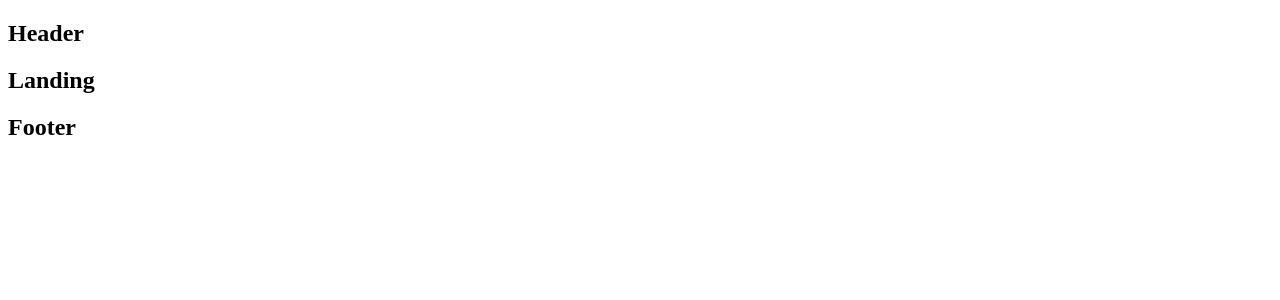
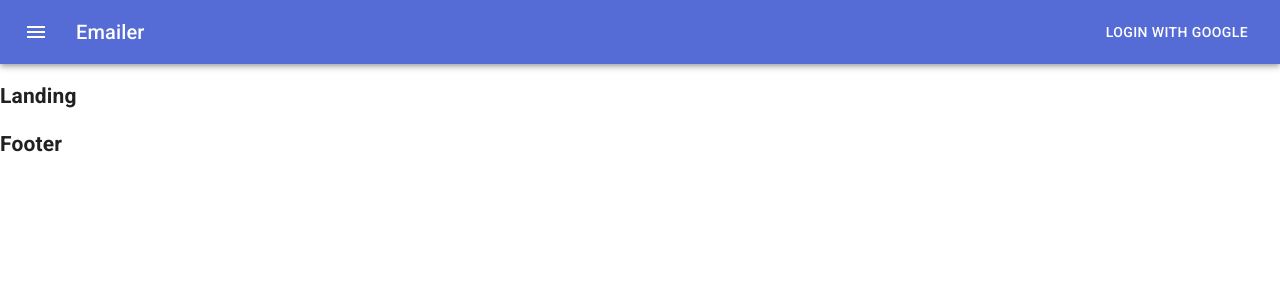
Before and after one commit to ShiftySlothe/Emailer, a React (Create React App) app in the folder client/: page / in a window 1280 px wide. Shown: the top 300 px of the page. Built offline with nearby package versions, Linux system fonts and the light colour scheme.

Commit message:
Implemented Material UI

```diff
--- a/client/package.json
+++ b/client/package.json
@@ -3,6 +3,8 @@
   "version": "0.1.0",
   "private": true,
   "dependencies": {
+    "@material-ui/core": "^4.12.3",
+    "@material-ui/icons": "^4.11.2",
     "@testing-library/jest-dom": "^5.11.4",
     "@testing-library/react": "^11.1.0",
     "@testing-library/user-event": "^12.1.10",
--- a/client/public/index.html
+++ b/client/public/index.html
@@ -3,8 +3,6 @@
   <head>
     <meta charset="utf-8" />
     <link rel="icon" href="%PUBLIC_URL%/favicon.ico" />
-    <meta name="viewport" content="width=device-width, initial-scale=1" />
-    <meta name="theme-color" content="#000000" />
     <meta
       name="description"
       content="Web site created using create-react-app"
@@ -24,7 +22,20 @@
       work correctly both with client-side routing and a non-root public URL.
       Learn how to configure a non-root public URL by running `npm run build`.
     -->
-    <title>React App</title>
+    <title>Emailer</title>
+    <!-- Material UI CDN links -->
+    <link
+      rel="stylesheet"
+      href="https://fonts.googleapis.com/css?family=Roboto:300,400,500,700&display=swap"
+    />
+    <link
+      rel="stylesheet"
+      href="https://fonts.googleapis.com/icon?family=Material+Icons"
+    />
+    <meta
+      name="viewport"
+      content="minimum-scale=1, initial-scale=1, width=device-width"
+    />
   </head>
   <body>
     <noscript>You need to enable JavaScript to run this app.</noscript>
--- a/client/src/components/App.js
+++ b/client/src/components/App.js
@@ -1,9 +1,9 @@
 import React from "react";
 import { BrowserRouter, Route } from "react-router-dom";
+import Container from "@material-ui/core/Container";
+import Box from "@material-ui/core/Box";
 
-function Header() {
-  return <h2>Header</h2>;
-}
+import Header from "./Header";
 
 function Dashboard() {
   return <h2>Dashboard</h2>;
@@ -23,7 +23,7 @@ function Footer() {
 
 function App() {
   return (
-    <div>
+    <Container disableGutters={true}>
       <BrowserRouter>
         <div>
           <Header />
@@ -33,7 +33,7 @@ function App() {
           <Footer />
         </div>
       </BrowserRouter>
-    </div>
+    </Container>
   );
 }
 
--- a/client/src/components/Header.js
+++ b/client/src/components/Header.js
@@ -1,7 +1,45 @@
-import React, { Component } from "react";
+import React from "react";
+import { makeStyles } from "@material-ui/core/styles";
+import AppBar from "@material-ui/core/AppBar";
+import Toolbar from "@material-ui/core/Toolbar";
+import Typography from "@material-ui/core/Typography";
+import Button from "@material-ui/core/Button";
+import IconButton from "@material-ui/core/IconButton";
+import MenuIcon from "@material-ui/icons/Menu";
 
-export default class Header extends Component {
-  render() {
-    return <div>Header</div>;
-  }
+const useStyles = makeStyles((theme) => ({
+  root: {
+    flexGrow: 1,
+  },
+  menuButton: {
+    marginRight: theme.spacing(2),
+  },
+  title: {
+    flexGrow: 1,
+  },
+}));
+
+export default function Header() {
+  const classes = useStyles();
+
+  return (
+    <div className={classes.root}>
+      <AppBar position="static">
+        <Toolbar>
+          <IconButton
+            edge="start"
+            className={classes.menuButton}
+            color="inherit"
+            aria-label="menu"
+          >
+            <MenuIcon />
+          </IconButton>
+          <Typography variant="h6" className={classes.title}>
+            Emailer
+          </Typography>
+          <Button color="inherit">Login with Google</Button>
+        </Toolbar>
+      </AppBar>
+    </div>
+  );
 }
--- a/client/src/index.js
+++ b/client/src/index.js
@@ -4,12 +4,18 @@ import { Provider } from "react-redux";
 import { createStore, applyMiddleware } from "redux";
 import App from "./components/App";
 import reducers from "./reducers";
+import { ThemeProvider } from "@material-ui/styles";
+import theme from "./material-ui/theme";
+import { CssBaseline } from "@material-ui/core";
 
 const store = createStore(reducers, {}, applyMiddleware());
 
 ReactDOM.render(
-  <Provider store={store}>
-    <App />
-  </Provider>,
+  <ThemeProvider theme={theme}>
+    <CssBaseline />
+    <Provider store={store}>
+      <App />
+    </Provider>
+  </ThemeProvider>,
   document.querySelector("#root")
 );
--- /dev/null
+++ b/client/src/material-ui/theme.js
@@ -0,0 +1,22 @@
+import { red } from "@material-ui/core/colors";
+import { createTheme } from "@material-ui/core/styles";
+
+// A custom theme for this app
+const theme = createTheme({
+  palette: {
+    primary: {
+      main: "#556cd6",
+    },
+    secondary: {
+      main: "#19857b",
+    },
+    error: {
+      main: red.A400,
+    },
+    background: {
+      default: "#fff",
+    },
+  },
+});
+
+export default theme;
```
Also changed, not shown: 2 other files (tests, documents, lock files or other folders).
